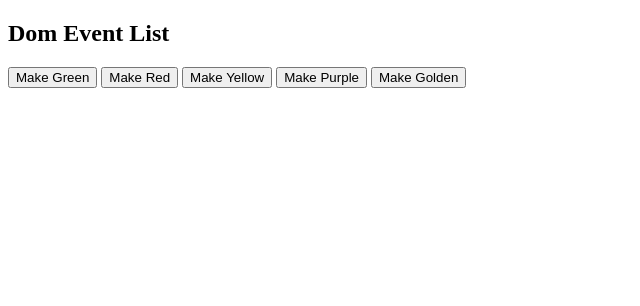
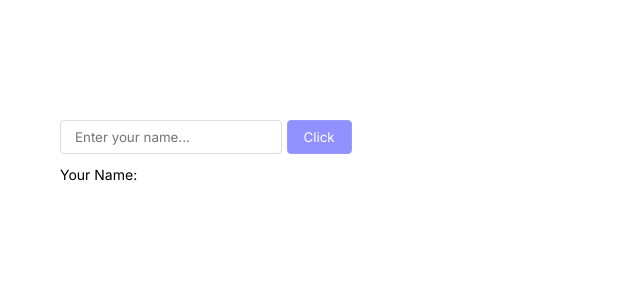
Before and after one commit to Tusar78/Reset-7, a plain HTML site: page Milestone-05/Moduel_25/index.html in a window 1280 px wide. Shown: the whole page, without its empty margins (0-640 px from the left). Drawn offline with Linux system fonts and the light colour scheme.

Commit message:
Exploring awesome event

```diff
--- a/Milestone-05/Moduel_25/assets/css/style.css
+++ b/Milestone-05/Moduel_25/assets/css/style.css
@@ -0,0 +1,47 @@
+@import url('https://fonts.googleapis.com/css2?family=Inter:wght@100..900&display=swap');
+
+
+* {
+    margin: 0;
+    padding: 0;
+    box-sizing: border-box;
+    font-family: "Inter", sans-serif;
+}
+
+.container-full {
+    width: 100%;
+    display: flex;
+    justify-content: center;
+    padding: 120px 0;
+}
+
+.container {
+    width: 100%;
+    max-width: 1160px;
+    margin: 0 48px;
+}
+
+input {
+    padding: 8px 14px;
+    border: 1px solid #dcdcdc;
+    border-radius: 4px;
+    outline: #9090ff;
+}
+
+button {
+    border: 1px solid #9999ff;
+    background-color: #9090ff;
+    padding: 8px 16px;
+    border-radius: 4px;
+    color: white;
+    cursor: pointer;
+}
+
+.display {
+    margin-top: 12px;
+    font-size: 14px;
+}
+
+.display-name {
+    color: #9233ff;
+}
--- a/Milestone-05/Moduel_25/assets/js/app.js
+++ b/Milestone-05/Moduel_25/assets/js/app.js
@@ -1,23 +1,37 @@
 // Option 02
-const makeRed = () => {
-    document.body.style.backgroundColor = 'red';
-}
+// const makeRed = () => {
+//     document.body.style.backgroundColor = 'red';
+// }
 
-const makeYellow = document.querySelector('.make-yellow');
-const makePurple = document.querySelector('.make-purple');
-const makeGolden = document.querySelector('.make-golden');
+// const makeYellow = document.querySelector('.make-yellow');
+// const makePurple = document.querySelector('.make-purple');
+// const makeGolden = document.querySelector('.make-golden');
 
-// Option 03
-makeYellow.onclick = function() {
-    document.body.style.backgroundColor = 'yellow';
-}
+// // Option 03
+// makeYellow.onclick = function() {
+//     document.body.style.backgroundColor = 'yellow';
+// }
 
-// Option 04
-makePurple.addEventListener('click', () => {
-    document.body.style.backgroundColor = 'purple';
+// // Option 04
+// makePurple.addEventListener('click', () => {
+//     document.body.style.backgroundColor = 'purple';
+// })
+
+// // Option 05
+// document.querySelector('.make-golden').addEventListener('click',  function () {
+//     document.body.style.backgroundColor = 'goldenrod';
+// })
+
+const input = document.querySelector('input[id=name]');
+const printName = document.getElementById('printName');
+const displayName = document.querySelector('.display-name');
+
+printName.addEventListener('click', () => {
+    let inputVal = input.value;
+    displayName.textContent = inputVal;
 })
 
-// Option 05
-document.querySelector('.make-golden').addEventListener('click',  function () {
-    document.body.style.backgroundColor = 'goldenrod';
+input.addEventListener('keyup', (e) => {
+    let inputVal = e.target.value;
+    displayName.textContent = inputVal;
 })
--- a/Milestone-05/Moduel_25/index.html
+++ b/Milestone-05/Moduel_25/index.html
@@ -1,22 +1,29 @@
 <!DOCTYPE html>
 <html lang="en">
-<head>
-    <meta charset="UTF-8">
-    <meta name="viewport" content="width=device-width, initial-scale=1.0">
+  <head>
+    <meta charset="UTF-8" />
+    <meta name="viewport" content="width=device-width, initial-scale=1.0" />
     <title>JavaScript Event Handler</title>
-    <link rel="stylesheet" href="./assets/css/style.css">
-</head>
-<body>
-    <h2>Dom Event List</h2>
+    <link rel="stylesheet" href="./assets/css/style.css" />
+  </head>
+  <body>
+    <!-- <h2>Dom Event List</h2> -->
 
     <!-- Option 01 -->
-    <button onclick="document.body.style.backgroundColor='green'">Make Green</button>
+    <!-- <button onclick="document.body.style.backgroundColor='green'">Make Green</button>
 
     <button onclick="makeRed()">Make Red</button>
     <button class="make-yellow">Make Yellow</button>
     <button class="make-purple">Make Purple</button>
-    <button class="make-golden">Make Golden</button>
+    <button class="make-golden">Make Golden</button> -->
 
+    <div class="container-full">
+      <div class="container">
+        <input id="name" type="text" placeholder="Enter your name..." />
+        <button id="printName">Click</button>
+        <p class="display">Your Name: <span class="display-name"></span></p>
+      </div>
+    </div>
     <script src="./assets/js/app.js"></script>
-</body>
+  </body>
 </html>
```
